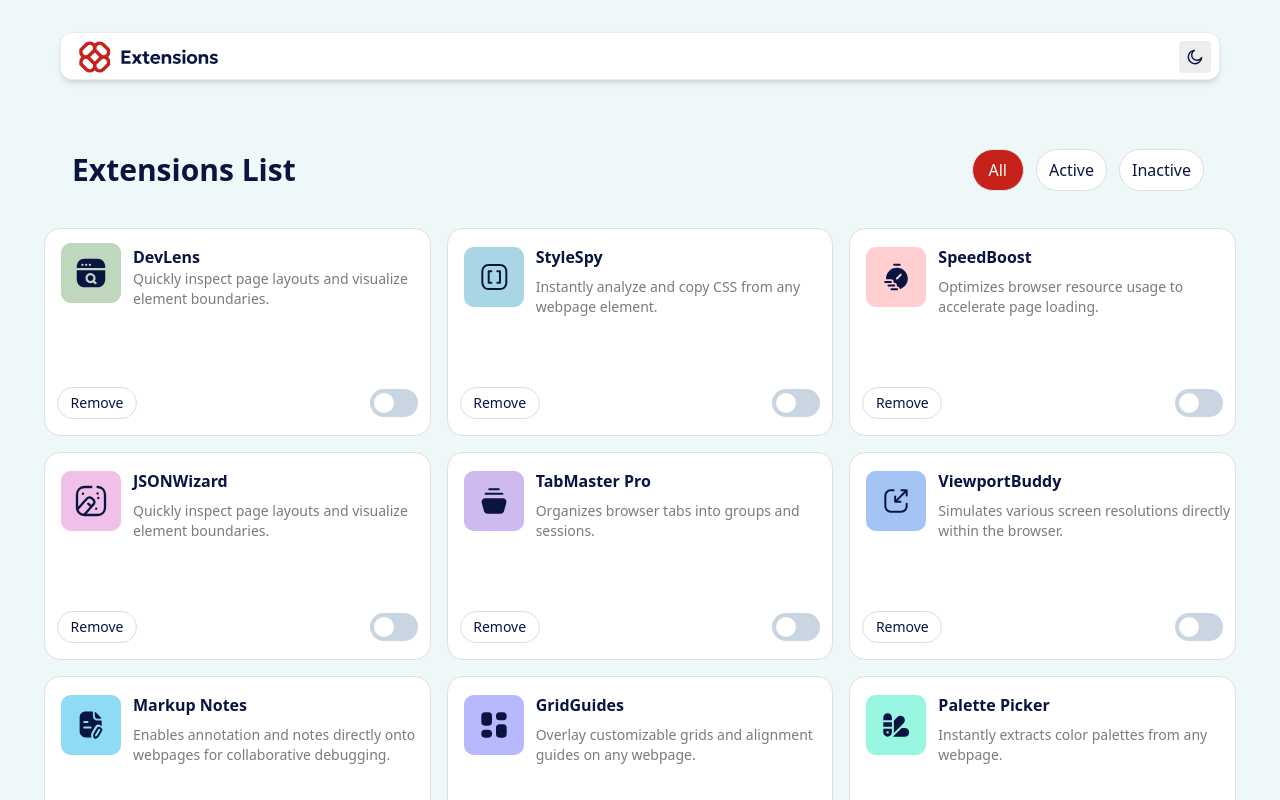
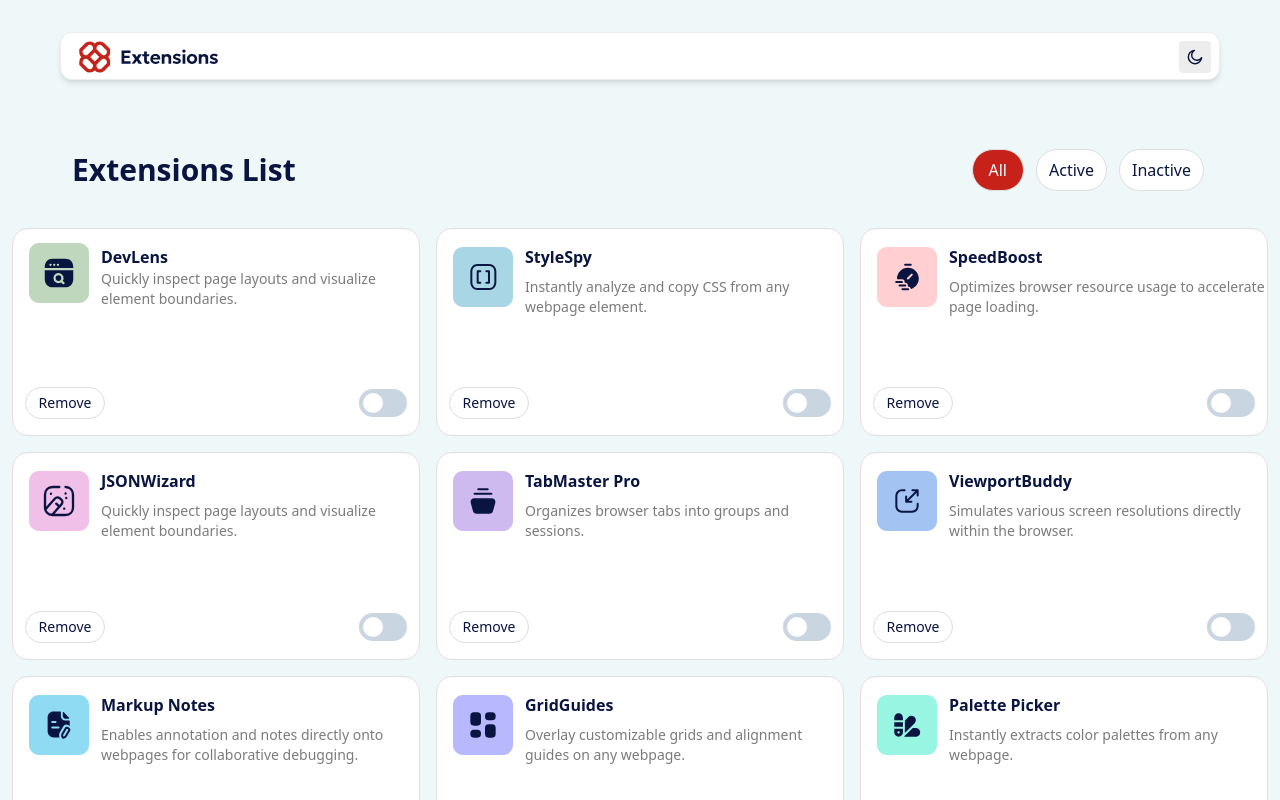
Before and after one commit to DuhaNasir/Extension_project, a React (Vite) app: page / in a window 1280 px wide. Shown: the top 800 px of the page. Built offline with nearby package versions, Linux system fonts and the light colour scheme.

Commit message:
update the style

```diff
--- a/src/App.jsx
+++ b/src/App.jsx
@@ -48,7 +48,7 @@ function App() {
 
 
 
-<div className="grid grid-cols-1 md:grid-cols-2 lg:grid-cols-3 gap-6  md:gap-4 px-11 pb-16 " >
+<div className="grid grid-cols-1 md:grid-cols-2 lg:grid-cols-3 gap-6  md:gap-4 px-3 pb-16 " >
 {/* cards*/}
 
 {/*card 1 */}
```
